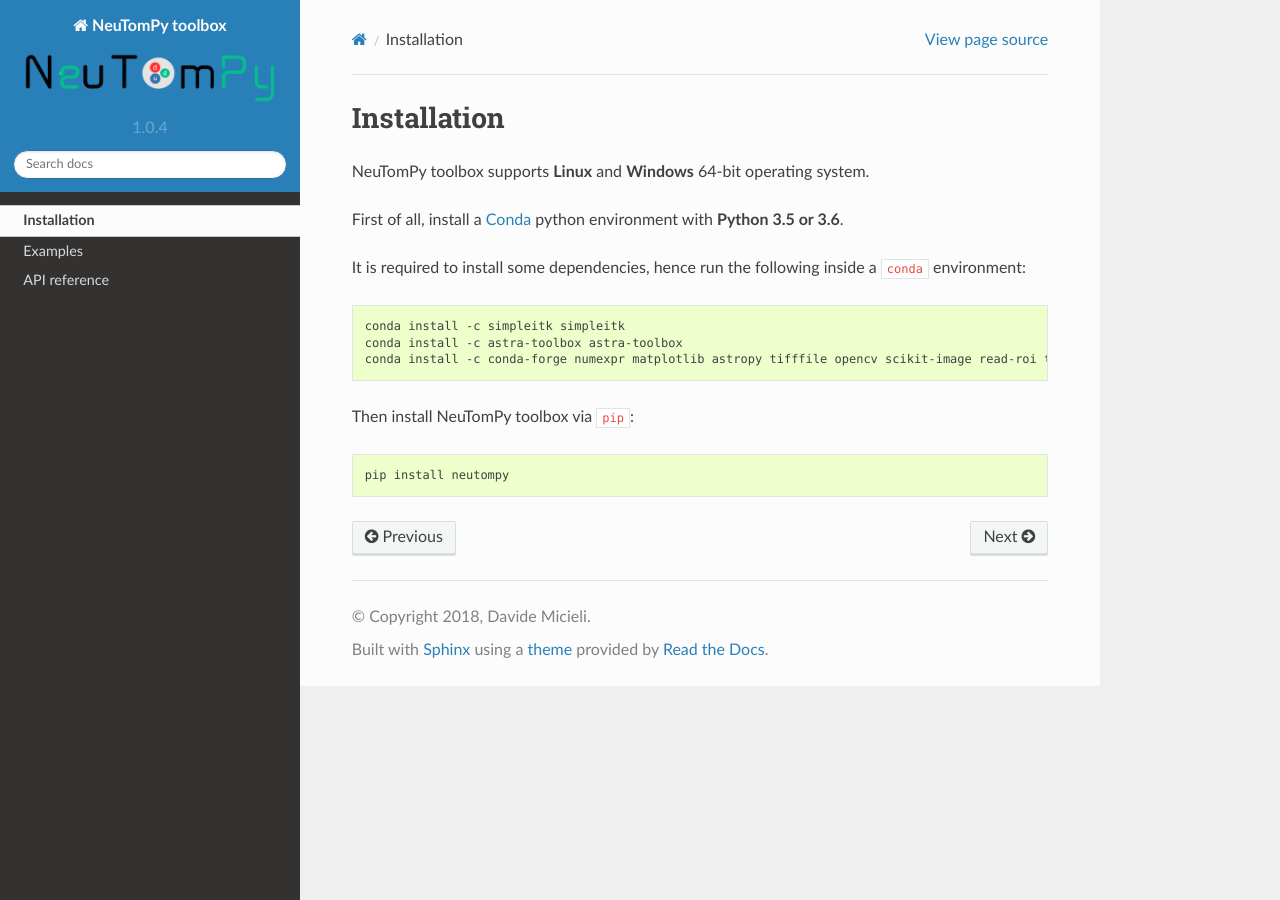
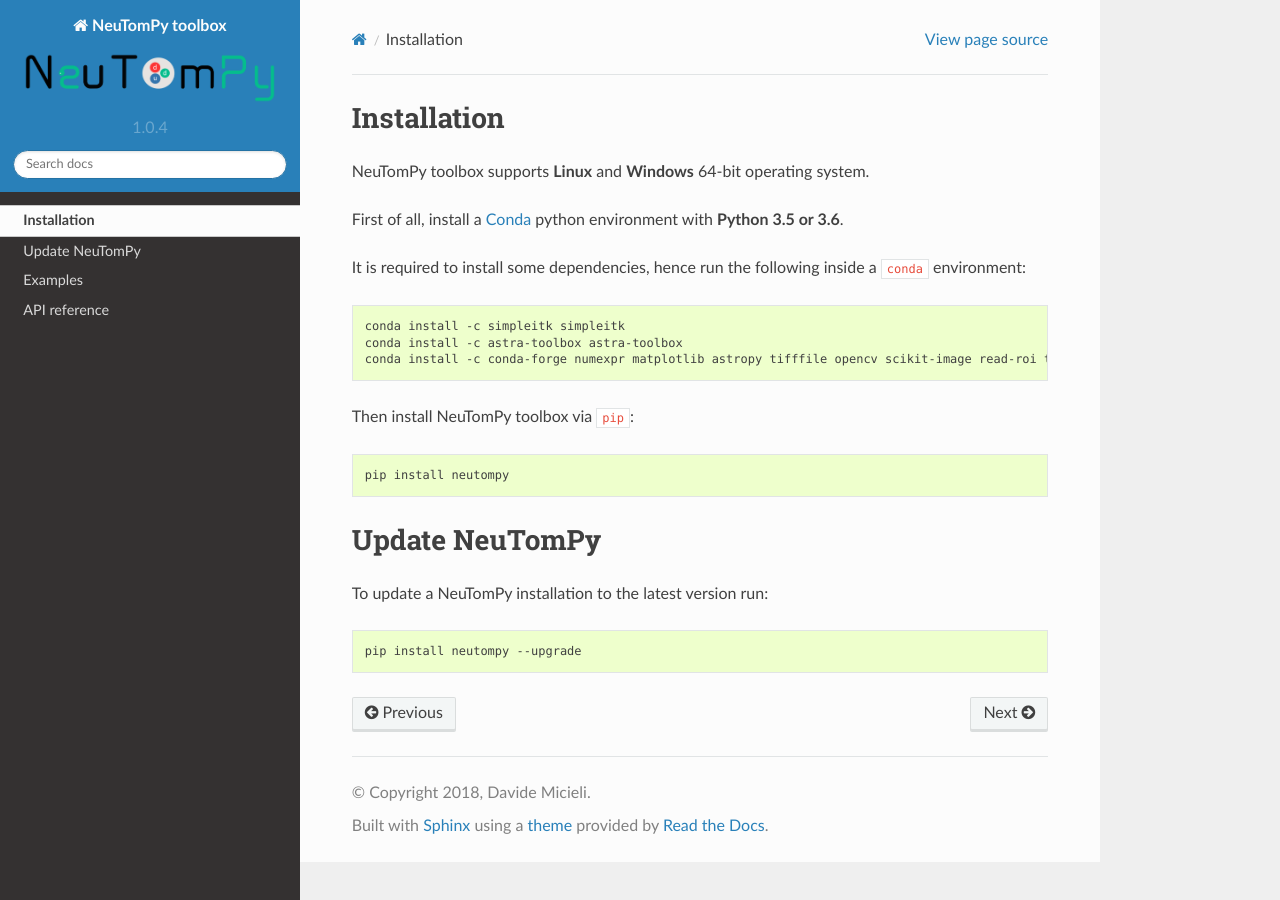
Before and after one commit to dmici/NeuTomPy-toolbox, a Sphinx documentation site: the page built from docs/source/installation.rst, in a window 1280 px wide. Built offline with Sphinx 7.4.7 and the Read the Docs theme 2.0.0, drawn with Linux system fonts in a browser that asks for light colours.

Commit message:
update installation doc

```diff
--- a/docs/source/installation.rst
+++ b/docs/source/installation.rst
@@ -19,3 +19,14 @@ Then install NeuTomPy toolbox via ``pip``:
 .. code-block:: bash
 
     pip install neutompy
+
+
+===============
+Update NeuTomPy
+===============
+
+To update a NeuTomPy installation to the latest version run:
+
+.. code-block:: bash
+
+    pip install neutompy --upgrade
```
